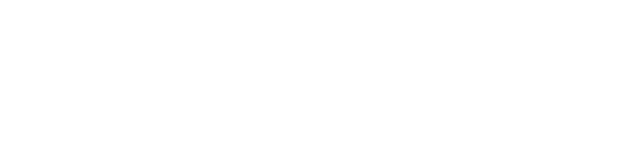
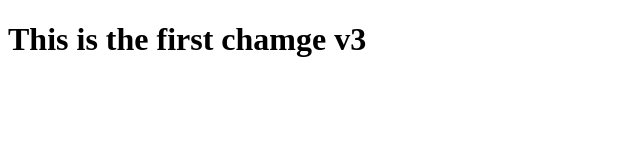
Before and after one commit to aadii77/Myrepo, a plain HTML site: page index.html in a window 1280 px wide. Shown: the whole page, without its empty margins (0-640 px from the left). Drawn offline with Linux system fonts and the light colour scheme.

Commit message:
The new change

```diff
--- a/index.html
+++ b/index.html
@@ -6,6 +6,6 @@
     <title>Document</title>
 </head>
 <body>
-
+    <h1> This is the first chamge v3</h1>
 </body>
 </html>
```
